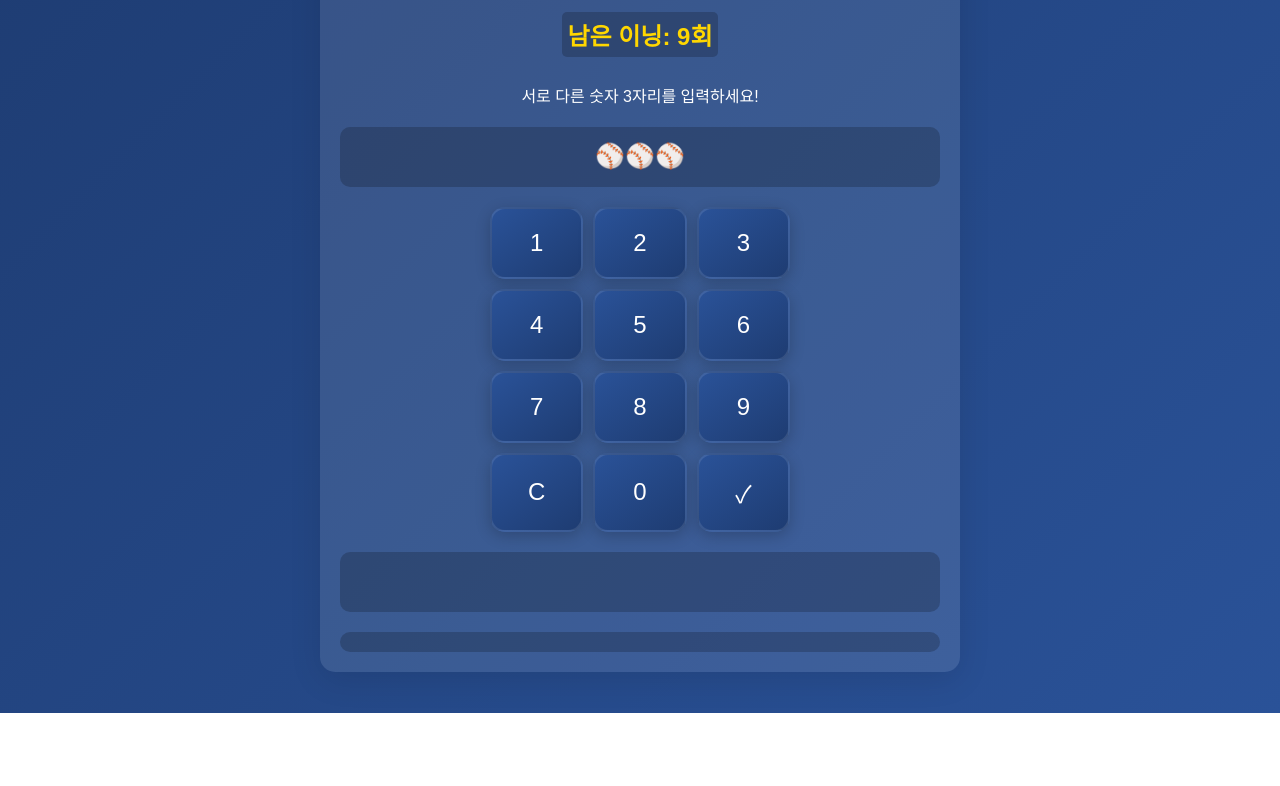
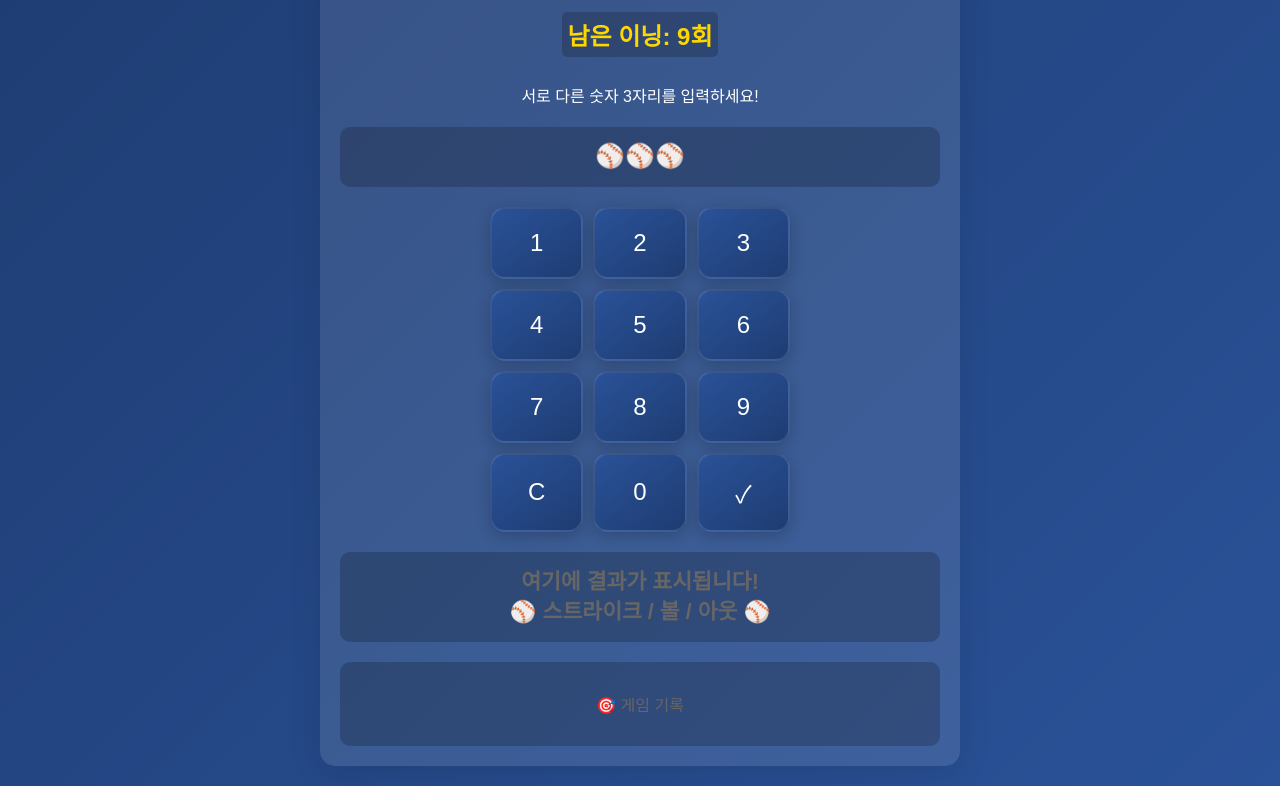
Before and after one commit to jeonyongki/baseball, a plain HTML site: page index.html in a window 1280 px wide. Shown: the part 127-913 px from the top of the page. Before the commit the page ends 840 px from the top, so only its background shows below. Drawn offline with nearby package versions, Linux system fonts and the light colour scheme.

Commit message:
game start

```diff
--- a/index.html
+++ b/index.html
@@ -51,8 +51,8 @@
             currentGuess = '';
 
             // 화면 초기화
-            document.getElementById('result').innerHTML = '';
-            document.getElementById('history').innerHTML = '';
+            document.getElementById('result').innerHTML = '<span class="result-text info">여기에 결과가 표시됩니다!<br>⚾ 스트라이크 / 볼 / 아웃 ⚾</span>';
+            document.getElementById('history').innerHTML = '<div class="history-info">🎯 게임 기록</div>';
             document.getElementById('currentGuess').innerHTML = '⚾'.repeat(3);
             document.getElementById('inning').innerHTML = `남은 이닝: ${MAX_ATTEMPTS}회`;
 
@@ -250,6 +250,8 @@
             }, 2000);
         }
 
+        // 초기 화면 설정
+        startNewGame();
         updateDisplay();
     </script>
 </body>
--- a/style/style.css
+++ b/style/style.css
@@ -210,3 +210,15 @@ body {
   opacity: 0.5;
   pointer-events: none;
 }
+
+.result-text.info {
+    color: #666;
+    font-size: 0.9em;
+}
+
+.history-info {
+    color: #666;
+    padding: 10px;
+    text-align: center;
+    margin: 10px 0;
+}
```
